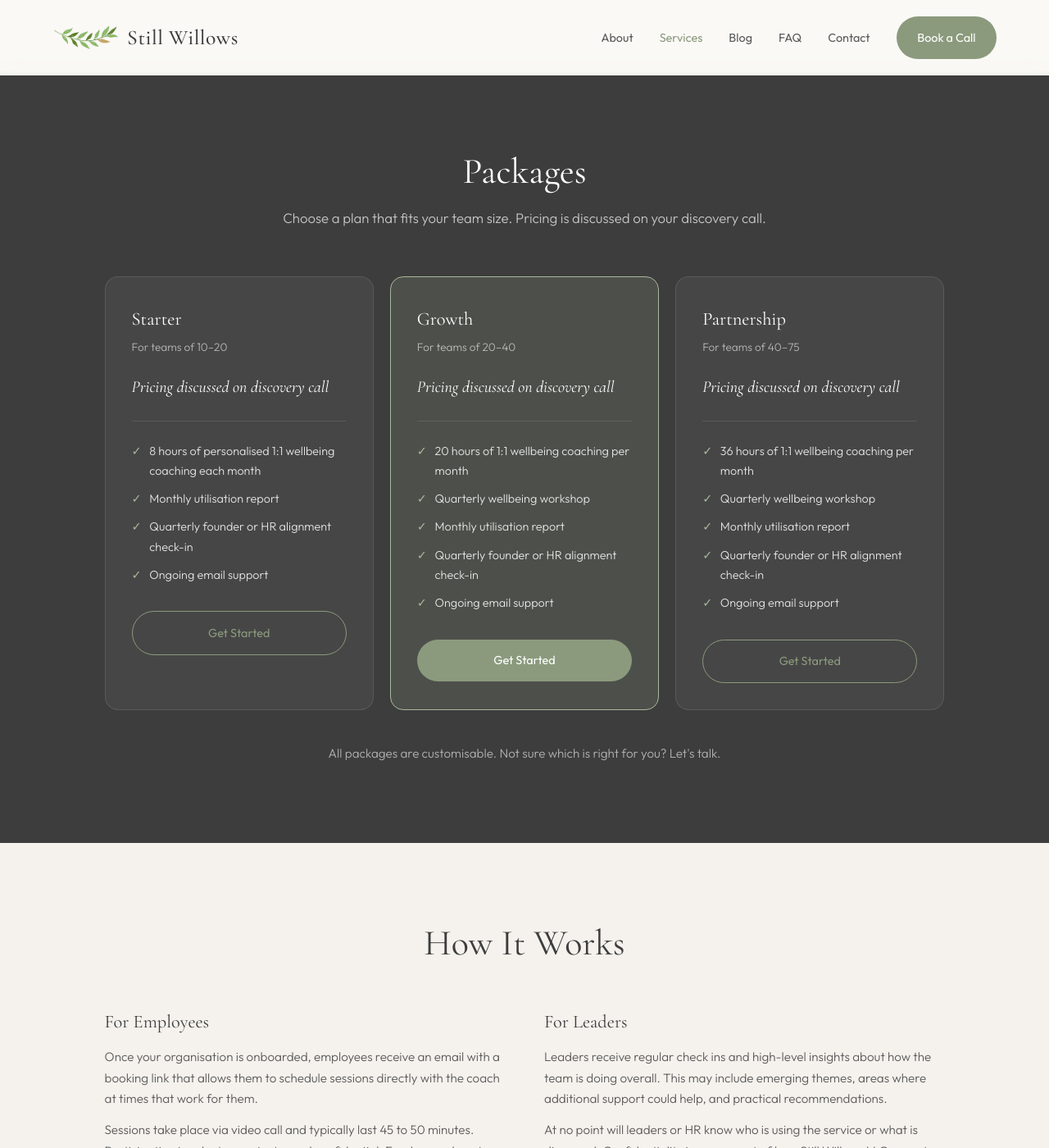
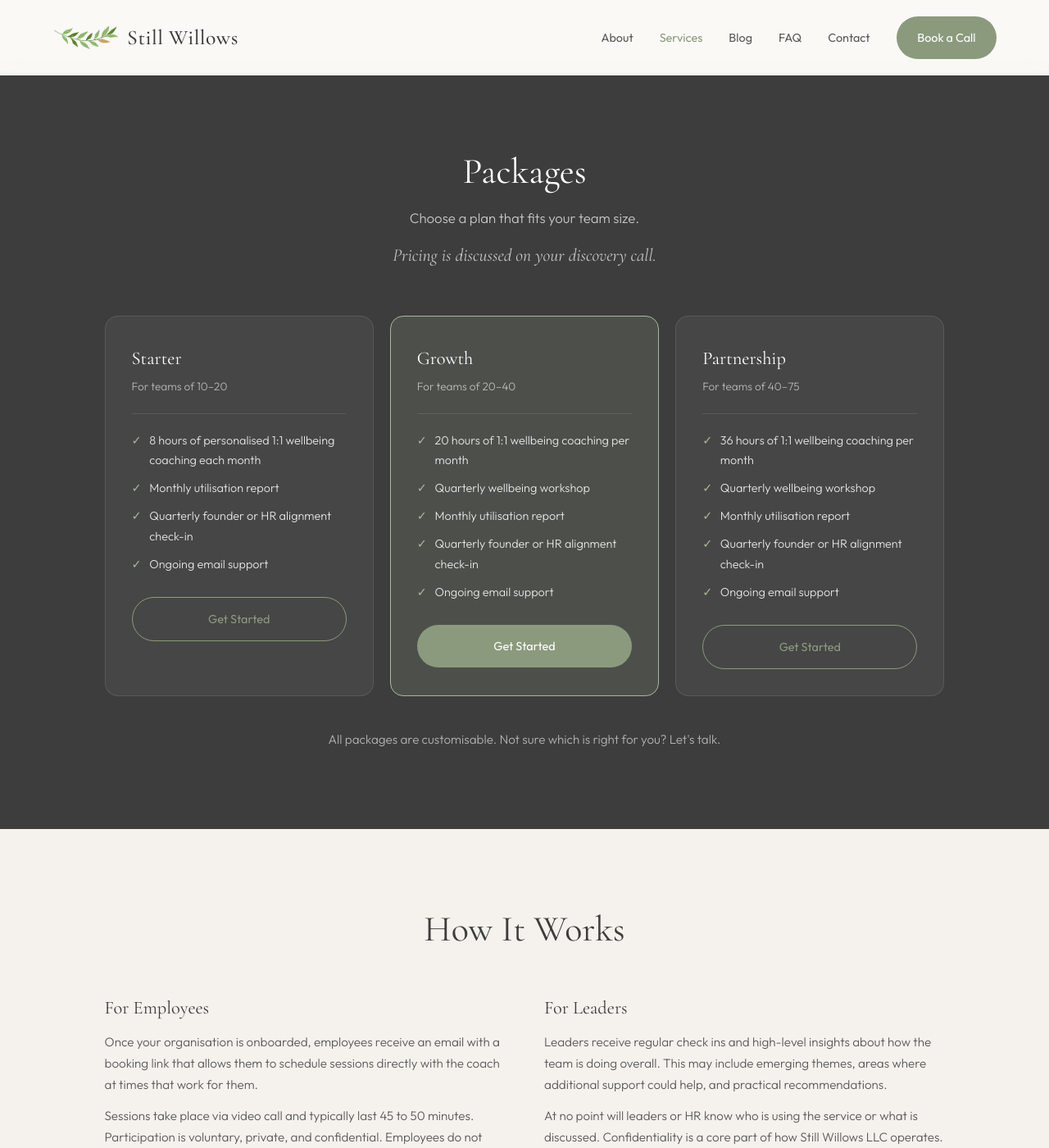
Before and after one commit to captainmike/stillwillows-website, a Jekyll site: the page built from services.md, in a window 1280 px wide and 1400 px high, scrolled down 1710 px. Shown: the whole window at 82% size. Built offline with Jekyll 4.4.1, drawn with Linux system fonts in a browser that asks for light colours.

Commit message:
Move pricing statement to section header and remove from package cards
The pricing callout is now a styled italic line in the section heading
above the cards, rather than repeated inside each card. Package cards
go straight from name/team size into features for a cleaner layout.

https://claude.ai/code/session_01SZMtV7GJaz6UmAtLUXRLW6

```diff
--- a/_includes/packages-grid.html
+++ b/_includes/packages-grid.html
@@ -2,7 +2,6 @@
   <div class="package-card">
     <div class="package-name">Starter</div>
     <div class="package-for">For teams of 10–20</div>
-    <div class="package-price">Pricing discussed on discovery call</div>
     <ul class="package-features">
       <li>8 hours of personalised 1:1 wellbeing coaching each month</li>
       <li>Monthly utilisation report</li>
@@ -14,7 +13,6 @@
   <div class="package-card featured">
     <div class="package-name">Growth</div>
     <div class="package-for">For teams of 20–40</div>
-    <div class="package-price">Pricing discussed on discovery call</div>
     <ul class="package-features">
       <li>20 hours of 1:1 wellbeing coaching per month</li>
       <li>Quarterly wellbeing workshop</li>
@@ -27,7 +25,6 @@
   <div class="package-card">
     <div class="package-name">Partnership</div>
     <div class="package-for">For teams of 40–75</div>
-    <div class="package-price">Pricing discussed on discovery call</div>
     <ul class="package-features">
       <li>36 hours of 1:1 wellbeing coaching per month</li>
       <li>Quarterly wellbeing workshop</li>
--- a/_layouts/home.html
+++ b/_layouts/home.html
@@ -122,6 +122,7 @@ layout: default
     <div class="section-header">
       <h2>Packages</h2>
       <p>Designed for teams of 10–75. Custom plans available.</p>
+      <p class="pricing-callout">Pricing is discussed on your discovery call.</p>
     </div>
     {% include packages-grid.html %}
   </div>
--- a/_layouts/services.html
+++ b/_layouts/services.html
@@ -91,7 +91,8 @@ layout: default
   <div class="container">
     <div class="section-header">
       <h2>Packages</h2>
-      <p>Choose a plan that fits your team size. Pricing is discussed on your discovery call.</p>
+      <p>Choose a plan that fits your team size.</p>
+      <p class="pricing-callout">Pricing is discussed on your discovery call.</p>
     </div>
     {% include packages-grid.html %}
     <p class="packages-note">All packages are customisable. Not sure which is right for you? Let's talk.</p>
--- a/assets/css/main.css
+++ b/assets/css/main.css
@@ -599,16 +599,18 @@ section {
   margin-bottom: 1.25rem;
 }
 
-.package-price {
+.pricing-callout {
   font-family: 'Cormorant Garamond', serif;
-  font-size: 1.25rem;
+  font-size: 1.35rem;
   font-style: italic;
+  color: var(--sage-light);
+  margin-top: 0.5rem;
 }
 
 .package-features {
   list-style: none;
-  margin: 1.5rem 0;
-  padding-top: 1.5rem;
+  margin: 1.25rem 0;
+  padding-top: 1.25rem;
   border-top: 1px solid rgba(255,255,255,0.1);
 }
 
```
